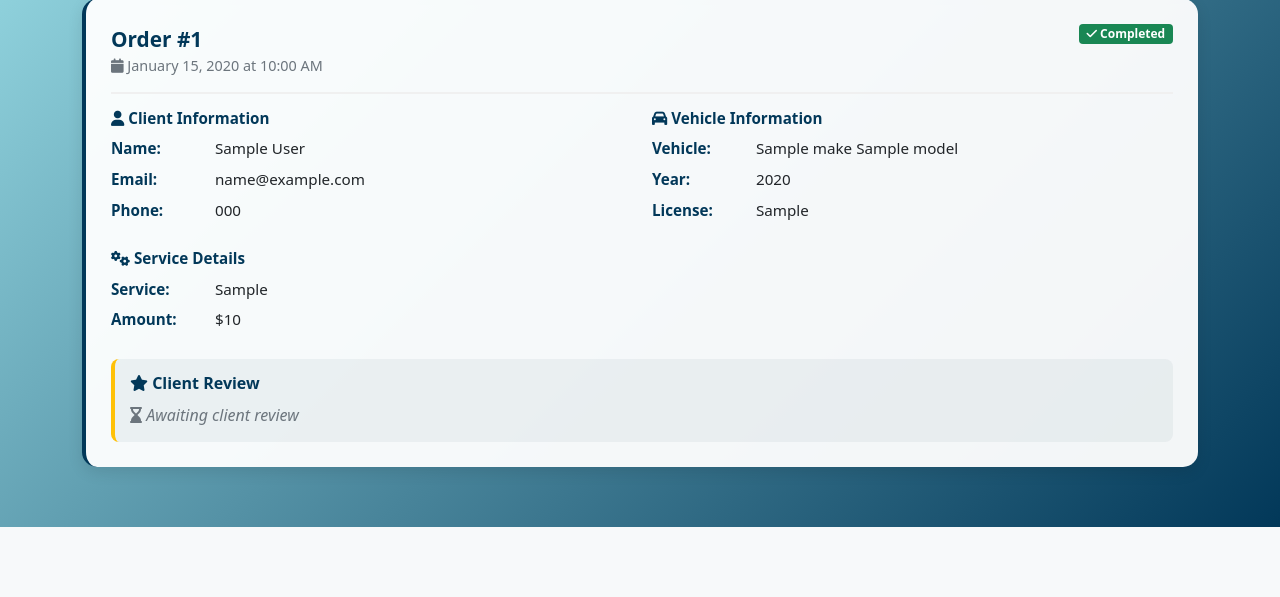
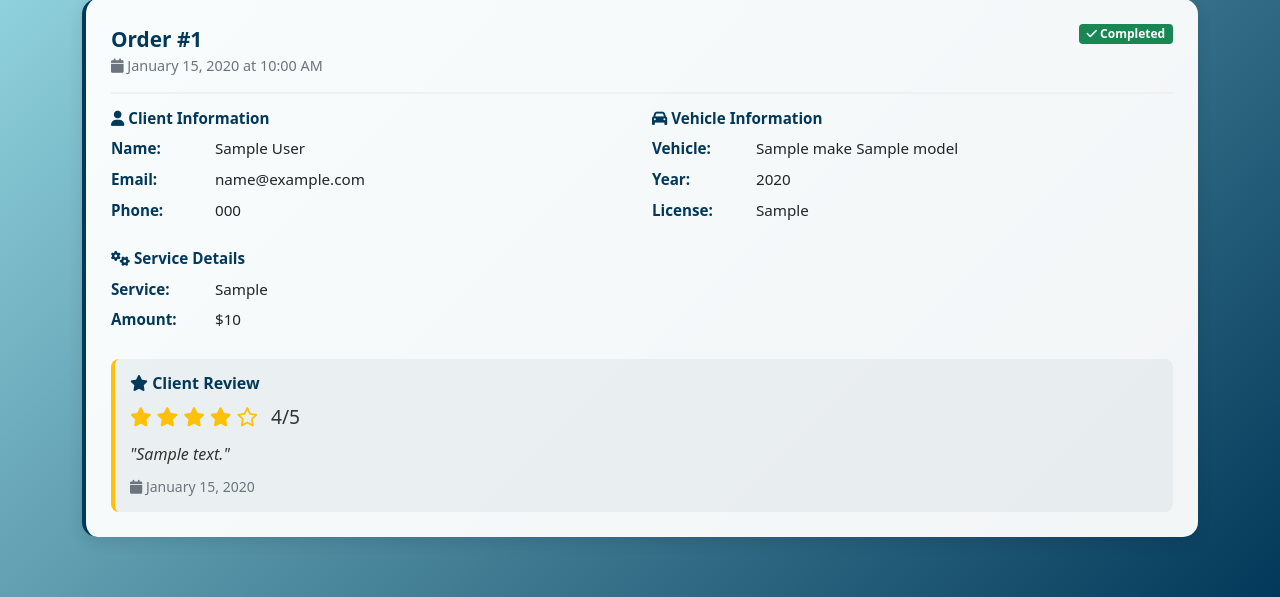
Before and after one commit to Horridhunk/carmannagement, a Django app: template washers/templates/washers/completed_orders.html in a window 1280 px wide. Shown: the part 317-914 px from the top of the page. Before the commit the page ends 844 px from the top, so only its background shows below. Run offline with Django 3.2, Linux system fonts and the light colour scheme; the template is opened without the code that fills it: most values are stand-ins (such as "Sample title", 1, 10 or a date in 2020).

Commit message:
Fix completed orders page errors
- Fix line break in function definition
- Remove custom template filter dependency
- Use direct review access from order object
- Simplify template to avoid filter issues

```diff
--- a/washers/templates/washers/completed_orders.html
+++ b/washers/templates/washers/completed_orders.html
@@ -1,4 +1,3 @@
-{% load custom_filters %}
 <!DOCTYPE html>
 <html lang="en">
 <head>
@@ -228,32 +227,30 @@
                     </div>
 
                     <!-- Client Review -->
-                    {% if reviews_dict|get_item:order.order_id %}
-                        {% with review=reviews_dict|get_item:order.order_id %}
+                    {% if order.review %}
                         <div class="review-section">
                             <h6><i class="fas fa-star"></i> Client Review</h6>
                             <div class="rating">
                                 {% for i in "x"|rjust:"5" %}
-                                    {% if forloop.counter <= review.rating %}
+                                    {% if forloop.counter <= order.review.rating %}
                                         <i class="fas fa-star"></i>
                                     {% else %}
                                         <i class="far fa-star"></i>
                                     {% endif %}
                                 {% endfor %}
-                                <span class="ms-2" style="color: #333;">{{ review.rating }}/5</span>
+                                <span class="ms-2" style="color: #333;">{{ order.review.rating }}/5</span>
                             </div>
-                            {% if review.comment %}
+                            {% if order.review.comment %}
                                 <div class="review-comment">
-                                    "{{ review.comment }}"
+                                    "{{ order.review.comment }}"
                                 </div>
                             {% else %}
                                 <div class="no-review">No comment provided</div>
                             {% endif %}
                             <small class="text-muted d-block mt-2">
-                                <i class="fas fa-calendar"></i> {{ review.created_at|date:"F d, Y" }}
+                                <i class="fas fa-calendar"></i> {{ order.review.created_at|date:"F d, Y" }}
                             </small>
                         </div>
-                        {% endwith %}
                     {% else %}
                         <div class="review-section">
                             <h6><i class="fas fa-star"></i> Client Review</h6>
--- a/washers/views.py
+++ b/washers/views.py
@@ -390,8 +390,7 @@ def debug_password_view(request):
         return redirect('washers:login')
 
 
-de
-f washer_completed_orders_view(request):
+def washer_completed_orders_view(request):
     """View completed orders with client reviews"""
     if 'washer_id' not in request.session:
         messages.error(request, 'Please log in to access this page.')
```
